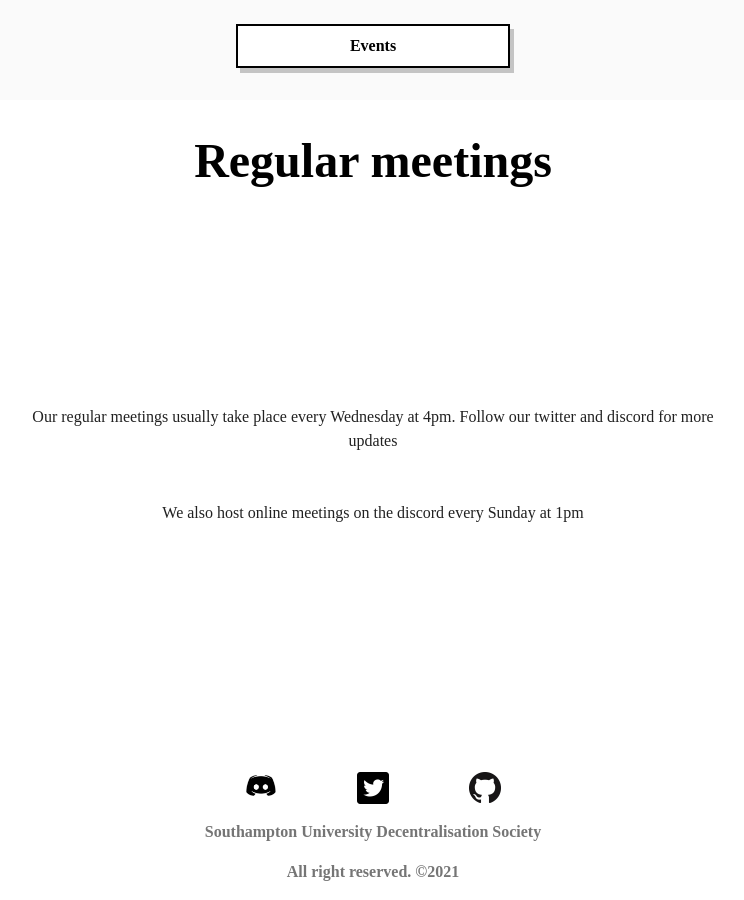
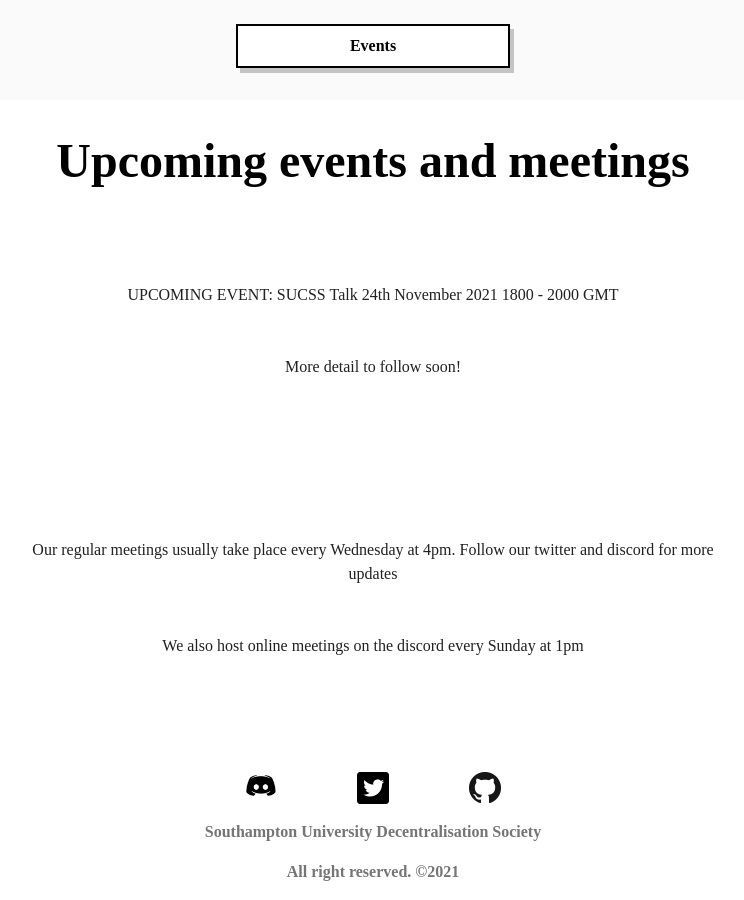
Before and after one commit to soton-dsoc/soton-dsoc-old-web, a React (Create React App) app: page / in a window 1280 px wide. Shown: the part 1500-2400 px from the top of the page, without its empty margins (267-1011 px from the left). Built offline with nearby package versions, Linux system fonts and the light colour scheme; what webfontloader would draw is missing.

Commit message:
Added event

```diff
--- a/src/components/EventScreen/index.jsx
+++ b/src/components/EventScreen/index.jsx
@@ -13,7 +13,11 @@ class EventsScreenComponent extends React.Component {
             <StrictContainer>
                 <Centered js="space-around">
                     <span id="third" />
-                    <BigText medium>Regular meetings</BigText>
+                    <BigText medium>Upcoming events and meetings</BigText>
+                    <Centered className="text-center" js="center">
+                        <Paragraph unix-ms='1637776800'>UPCOMING EVENT: SUCSS Talk 24th November 2021 1800 - 2000 GMT</Paragraph>
+                        <Paragraph>More detail to follow soon!</Paragraph>
+                    </Centered>
                     <Centered className="text-center" js="center">
                         <Paragraph>Our regular meetings usually take place every Wednesday at 4pm. Follow our twitter and discord for more updates</Paragraph>
                         <Paragraph>We also host online meetings on the discord every Sunday at 1pm</Paragraph>
```
